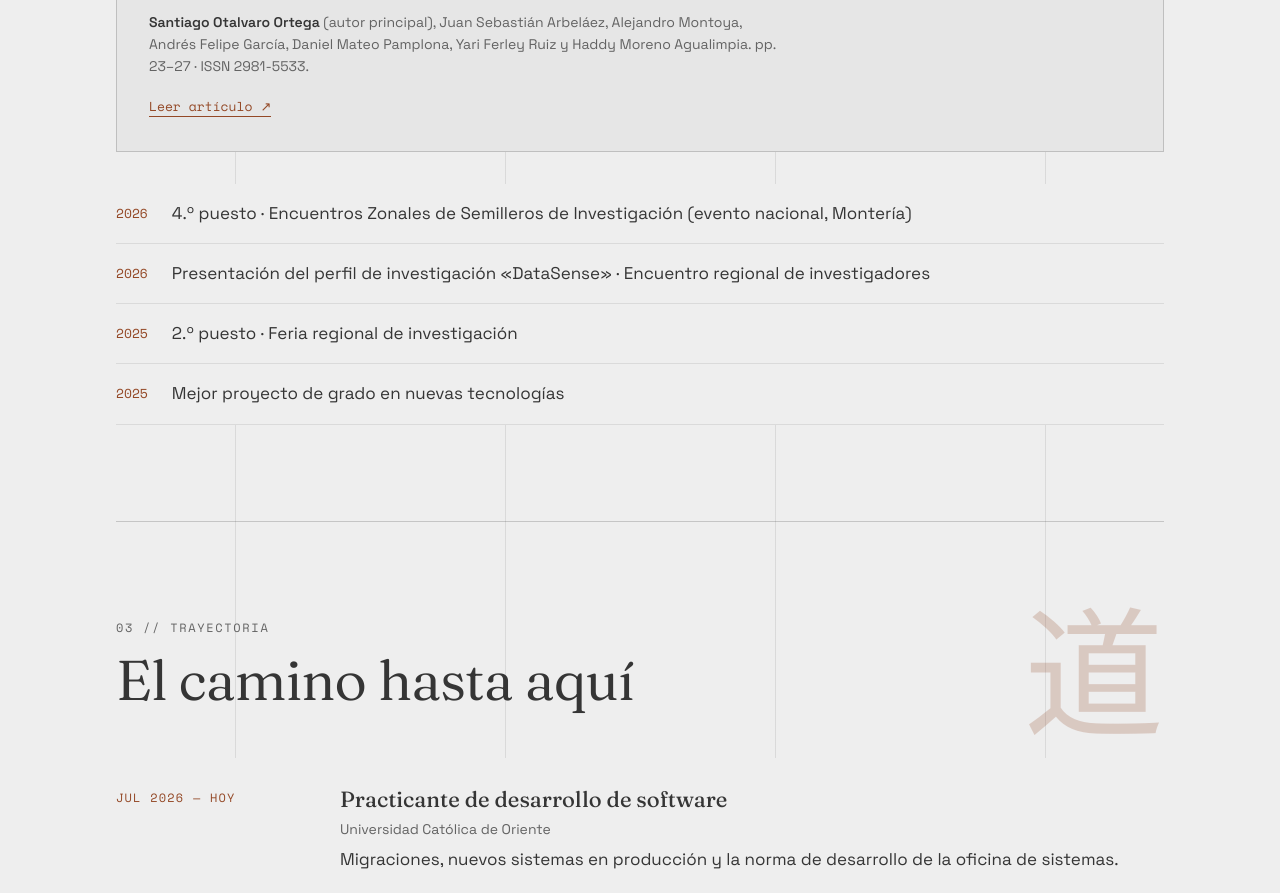
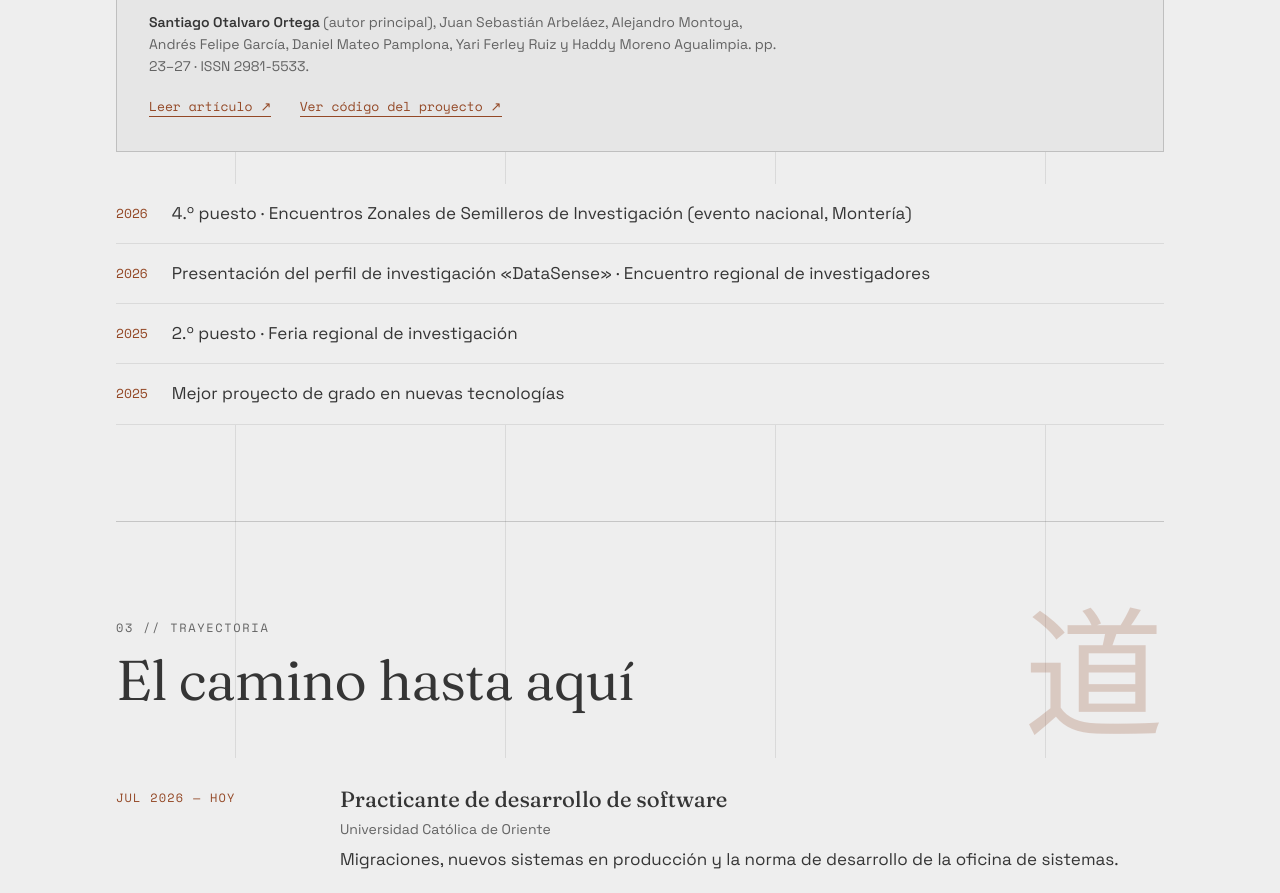
Before and after one commit to Santiago-0t/Santiago-0t.github.io, a plain HTML site: page index.html in a window 1280 px wide. Shown: the part 3064-3957 px from the top of the page. Drawn offline with nearby package versions, Linux system fonts and the light colour scheme.

Commit message:
feat: link LuxSense project repository

```diff
--- a/index.html
+++ b/index.html
@@ -136,6 +136,7 @@
       <p>Sensores IoT, análisis exploratorio de datos y regresión lineal para optimizar la iluminación de una sede piloto del SENA. Resultado estimado: una reducción de <b>12 a 18 toneladas de CO₂</b> al año por sede.</p>
       <p class="authors"><b>Santiago Otalvaro Ortega</b> (autor principal), Juan Sebastián Arbeláez, Alejandro Montoya, Andrés Felipe García, Daniel Mateo Pamplona, Yari Ferley Ruiz y Haddy Moreno Agualimpia. pp. 23–27 · ISSN 2981-5533.</p>
       <a class="link" href="https://drive.google.com/file/d/1Tw17IZYcgMOUj2GJ3l3n4tSb70sNP0Ea/view?usp=drive_link" target="_blank" rel="noopener">Leer artículo ↗</a>
+      <a class="link" href="https://github.com/zodiakoCEO/LuxSenseProject" target="_blank" rel="noopener">Ver código del proyecto ↗</a>
     </article>
 
     <ol class="awards">
--- a/styles.css
+++ b/styles.css
@@ -233,3 +233,4 @@ body::after {
   .callout { flex-direction: column; align-items: flex-start; gap: 8px; }
   .awards li { flex-direction: column; gap: 2px; }
 }
+.link + .link { margin-left: 24px; }
```
